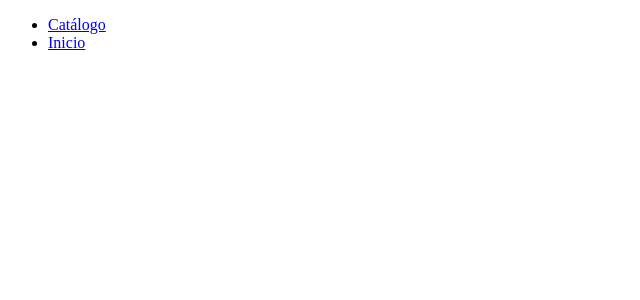
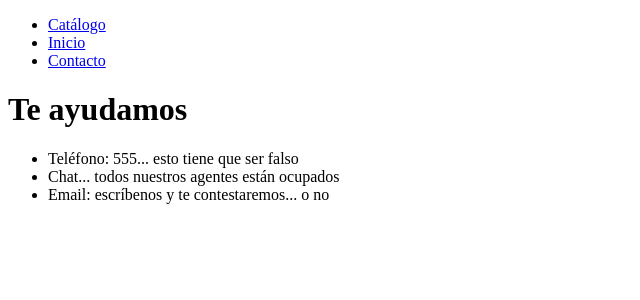
Before and after one commit to elehin/empresaB, an Angular app: page /contacto in a window 1280 px wide. Before the commit this address led to /. Shown: the top 300 px of the page, without its empty margins (0-640 px from the left). Built offline with nearby package versions, Linux system fonts and the light colour scheme.

Commit message:
Contacto

```diff
--- a/src/app/app-routing.module.ts
+++ b/src/app/app-routing.module.ts
@@ -1,11 +1,13 @@
 import { NgModule } from '@angular/core';
 import { RouterModule, Routes } from '@angular/router';
 import { CatalogComponent } from './catalog/catalog.component';
+import { ContactoComponent } from './contacto/contacto.component';
 import { HomeComponent } from './home/home.component';
 
 const routes: Routes = [
   { path: 'home', component: HomeComponent },
-  { path: 'catalog', component: CatalogComponent }
+  { path: 'catalog', component: CatalogComponent },
+  { path: 'contacto', component: ContactoComponent }
 ];
 
 @NgModule({
--- a/src/app/app.component.html
+++ b/src/app/app.component.html
@@ -2,6 +2,7 @@
   <ul>
     <li><a routerLink="/catalog">Catálogo</a></li>
     <li><a routerLink="/home">Inicio</a></li>
+    <li><a routerLink="/contacto">Contacto</a></li>
   </ul>
 </div>
 
--- a/src/app/app.module.ts
+++ b/src/app/app.module.ts
@@ -5,12 +5,14 @@ import { AppRoutingModule } from './app-routing.module';
 import { AppComponent } from './app.component';
 import { HomeComponent } from './home/home.component';
 import { CatalogComponent } from './catalog/catalog.component';
+import { ContactoComponent } from './contacto/contacto.component';
 
 @NgModule({
   declarations: [
     AppComponent,
     HomeComponent,
     CatalogComponent,
+    ContactoComponent,
   ],
   imports: [
     BrowserModule,
--- /dev/null
+++ b/src/app/contacto/contacto.component.html
@@ -0,0 +1,7 @@
+<h1>Te ayudamos</h1>
+
+<ul>
+  <li>Teléfono: 555... esto tiene que ser falso</li>
+  <li>Chat... todos nuestros agentes están ocupados</li>
+  <li>Email: escríbenos y te contestaremos... o no</li>
+</ul>
--- /dev/null
+++ b/src/app/contacto/contacto.component.ts
@@ -0,0 +1,15 @@
+import { Component, OnInit } from '@angular/core';
+
+@Component({
+  selector: 'app-contacto',
+  templateUrl: './contacto.component.html',
+  styleUrls: ['./contacto.component.css']
+})
+export class ContactoComponent implements OnInit {
+
+  constructor() { }
+
+  ngOnInit(): void {
+  }
+
+}
```
Also changed, not shown: src/app/contacto/contacto.component.css (added).
